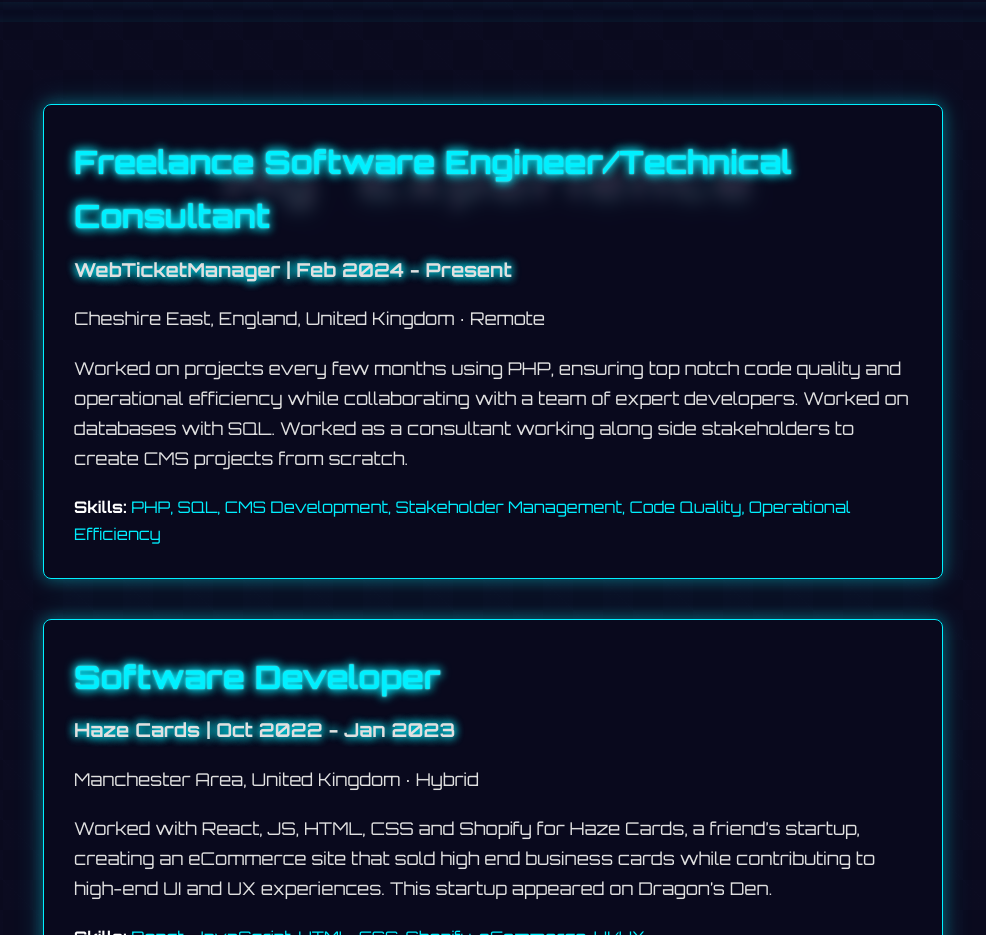
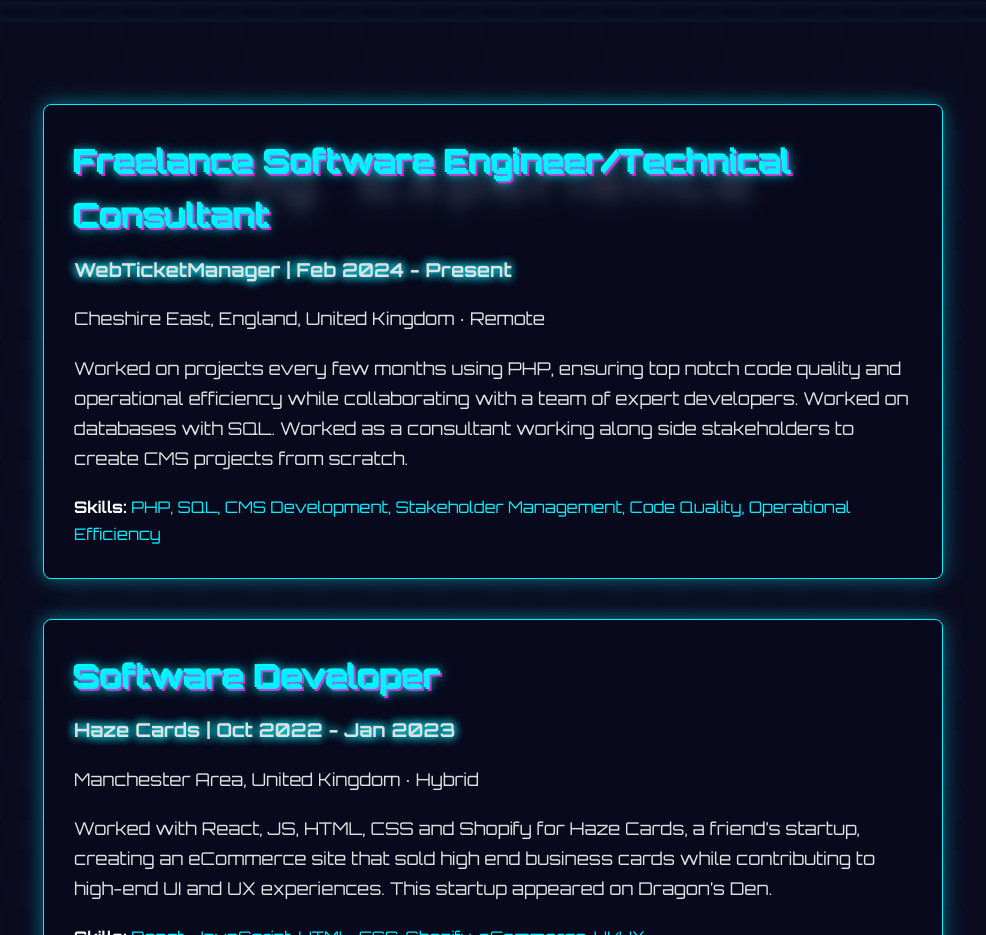
Before and after one commit to KvonR/portfolio-page, a React (Create React App) app: page / in a window 1280 px wide. Shown: the part 920-1855 px from the top of the page, without its empty margins (147-1133 px from the left). Built offline with nearby package versions, Linux system fonts and the light colour scheme.

Commit message:
Update page titles: experience font

```diff
--- a/src/pages/Experience.css
+++ b/src/pages/Experience.css
@@ -43,9 +43,40 @@
 
 .experience-item h3 {
   font-size: 2em; /* Larger title */
-  color: #00f0ff;
   margin-bottom: 10px;
   font-family: 'Orbitron', sans-serif;
+}
+
+/* Job title glitch effect - matching the project titles */
+.experience-item h3.glitch {
+  display: inline-block;
+  color: #00f0ff;
+  text-shadow: 0 0 5px rgba(0, 240, 255, 0.8),
+               2px 2px #ff00c1,
+               -2px -2px #00fff9;
+  animation: job-title-glow 2s ease-in-out infinite alternate;
+}
+
+@keyframes job-title-glow {
+  0% {
+    text-shadow: 0 0 5px rgba(0, 240, 255, 0.8),
+                 2px 2px #ff00c1,
+                 -2px -2px #00fff9;
+  }
+  100% {
+    text-shadow: 0 0 10px rgba(0, 240, 255, 0.9),
+                 2px 2px #ff00c1,
+                 -2px -2px #00fff9,
+                 0 0 20px rgba(0, 240, 255, 0.7);
+  }
+}
+
+/* Hover effect just intensifies the glow */
+.experience-item:hover h3.glitch {
+  text-shadow: 0 0 15px rgba(0, 240, 255, 0.9),
+               2px 2px #ff00c1,
+               -2px -2px #00fff9,
+               0 0 30px rgba(0, 240, 255, 0.7);
 }
 
 .experience-item h4 {
--- a/src/pages/Experience.js
+++ b/src/pages/Experience.js
@@ -34,7 +34,7 @@
         <div className="experience-list">
           {experiences.map(exp => (
             <div key={exp.id} className="experience-item">
-              <h3>{exp.title}</h3>
+              <h3 className="glitch" data-text={exp.title}>{exp.title}</h3>
               <h4>{exp.company} | {exp.date}</h4>
               <p className="experience-location">{exp.location}</p>
               <p>{exp.description}</p>
```
